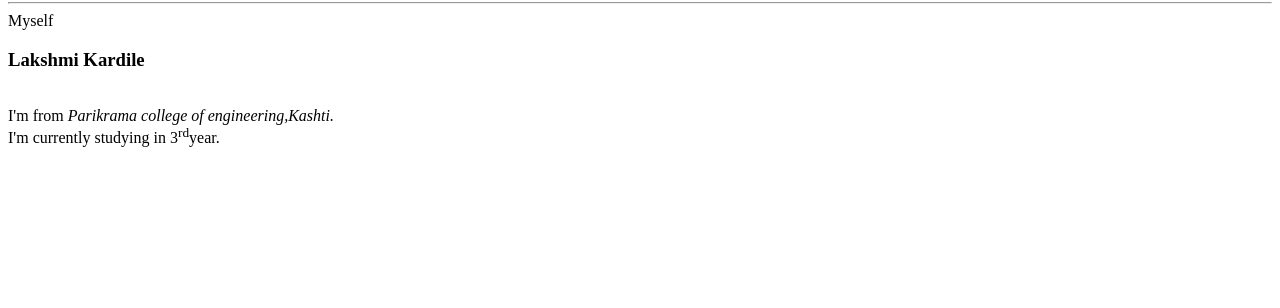
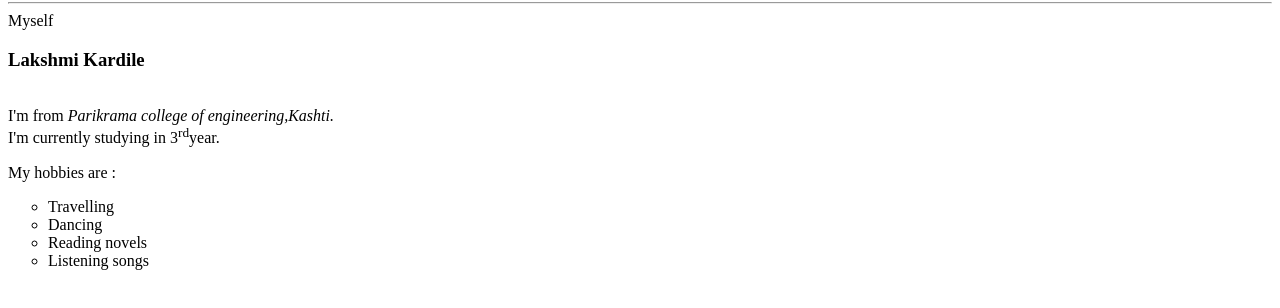
Before and after one commit to Laxmi2003-Code/personal-info, a plain HTML site: page index.html in a window 1280 px wide. Shown: the part 78-386 px from the top of the page. Drawn offline with Linux system fonts and the light colour scheme.

Commit message:
hobbies added

```diff
--- a/index.html
+++ b/index.html
@@ -10,6 +10,15 @@
     Myself<h3>Lakshmi Kardile</h3><br>
     I'm from <i>Parikrama college of engineering,Kashti.</i><br>
     I'm currently studying in 3<sup>rd</sup>year.<br>
+    <p>
+        My hobbies are :
+        <ul type="circle">
+            <li>Travelling</li>
+            <li>Dancing</li>
+            <li>Reading novels</li>
+            <li>Listening songs</li>
+        </ul>
+    </p>
 
 
 </body>
```
